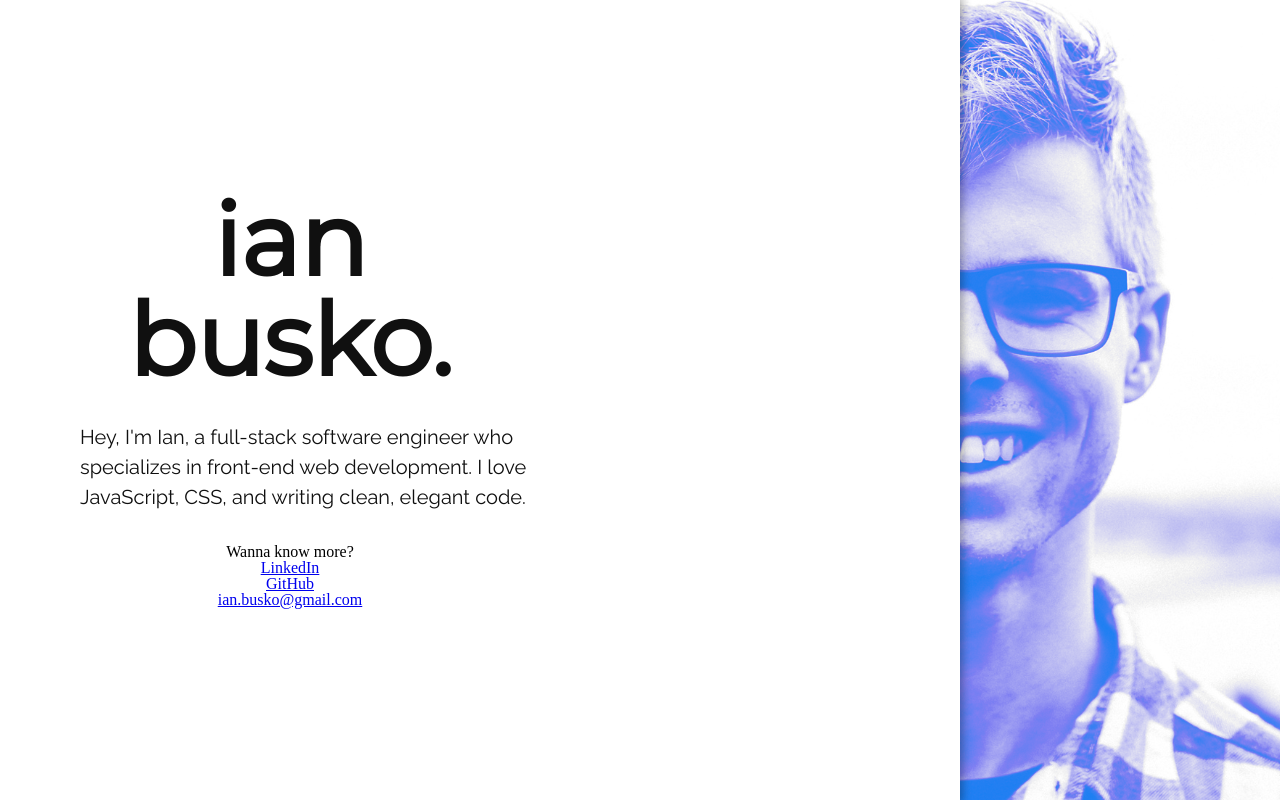
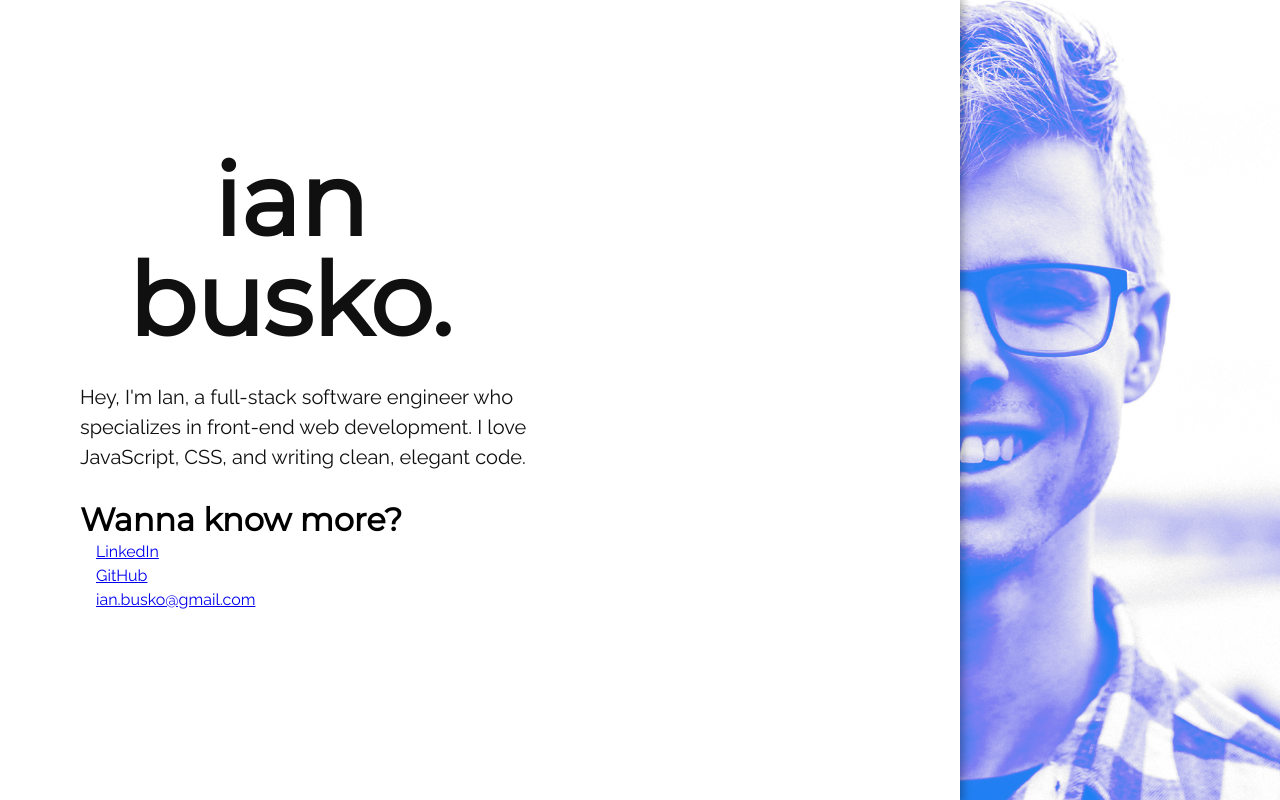
Before and after one commit to ianbusko/ianbusko.github.io, a website: page index.html in a window 1280 px wide. Drawn offline with Linux system fonts and the light colour scheme.

Commit message:
Style the social media and contact links.

```diff
--- a/assets/less/site.less
+++ b/assets/less/site.less
@@ -207,6 +207,31 @@ section{
 	}
 }
 
+.media-links{
+	text-align: left;
+
+	h2{
+		font-family:@BoldFont;
+		font-size:2em;
+		font-weight: bold;
+		margin-bottom:.25em;
+	}
+
+	.media-links-list{
+		.media-links-list_item{
+			cursor: pointer;
+			margin-bottom:.5em;
+			margin-left:1em;
+
+			a{
+				cursor:pointer;
+				font-family: @NormalFont;
+				font-size:1em;
+			}
+		}
+	}
+}
+
 /* ANIMATION CLASSES */
 @firstAnimationSpeed: 1.5s;
 
--- a/index.html
+++ b/index.html
@@ -44,12 +44,12 @@
           <h1>ian busko.</h1>
           <p>Hey, I'm Ian, a full-stack software engineer who specializes in front-end web development. I love JavaScript, CSS, and writing clean, elegant code.</p>
 
-          <div class="splash-media">
+          <div class="media-links">
             <h2>Wanna know more?</h2>
-            <ul>
-              <li><a href="https://www.linkedin.com/in/ian-busko/" target="_blank">LinkedIn</a></li>
-              <li><a href="https://github.com/ianbusko" target="_blank">GitHub</a></li>
-              <li><a href="mailto:ian.busko@gmail.com" target="_blank">ian.busko@gmail.com</a></li>
+            <ul class="media-links-list">
+              <li class="media-links-list_item" ><a href="https://www.linkedin.com/in/ian-busko/" target="_blank">LinkedIn</a></li>
+              <li class="media-links-list_item" ><a href="https://github.com/ianbusko" target="_blank">GitHub</a></li>
+              <li class="media-links-list_item" ><a href="mailto:ian.busko@gmail.com" target="_blank">ian.busko@gmail.com</a></li>
             </ul>
           </div>
 
```
Also changed, not shown: assets/css/site.css, assets/css/site.min.css.
